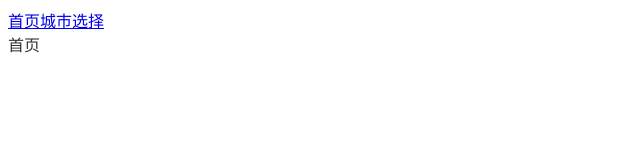
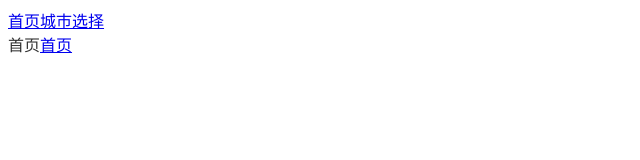
Before and after one commit to flowerburied/react_hkzf, a React (Create React App) app: page /home in a window 1280 px wide. Shown: the top 160 px of the page, without its empty margins (0-640 px from the left). Built offline with nearby package versions, Linux system fonts and the light colour scheme.

Commit message:
正确的v6嵌套路由

```diff
--- a/src/App.js
+++ b/src/App.js
@@ -23,7 +23,7 @@ function App() {
 
         {/* 配置路由 */}
         <Routes>
-          <Route path="/home" element={<Home></Home>}></Route>
+          <Route path="/home/*" element={<Home></Home>}></Route>
           <Route path="/citylist" element={<CityList></CityList>}></Route>
         </Routes>
       </div>
--- a/src/pages/Home/index.js
+++ b/src/pages/Home/index.js
@@ -1,14 +1,18 @@
 import React from "react";
 
+import {  Routes, Route, Link } from "react-router-dom";
 
-
+import News from "../News";
 export default class Home extends React.Component {
   render() {
     return (
       <div>
         {" "}
         首页
-
+        <Link to="/home/news">首页</Link>
+        <Routes>
+          <Route path="/news" element={<News></News>}></Route>
+        </Routes>
       </div>
     );
   }
--- a/src/router/indexRouter.js
+++ b/src/router/indexRouter.js
@@ -1,6 +1,6 @@
 import React from "react";
 
-import { BrowserRouter, Routes, Route, Switch } from "react-router-dom";
+import { BrowserRouter, Routes, Route } from "react-router-dom";
 // 导入首页和城市选择两个组件
 // import Home from "../pages/Home";
 import Home from "../pages/Home";
```
